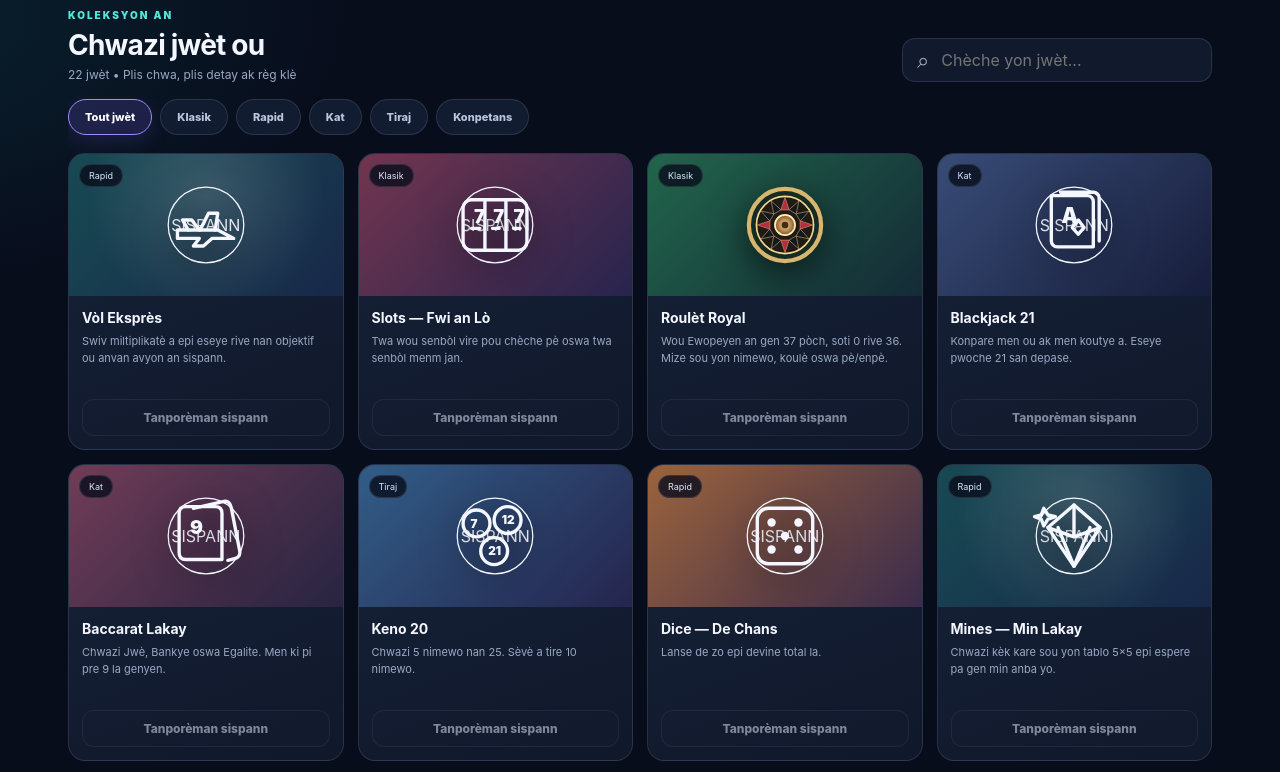
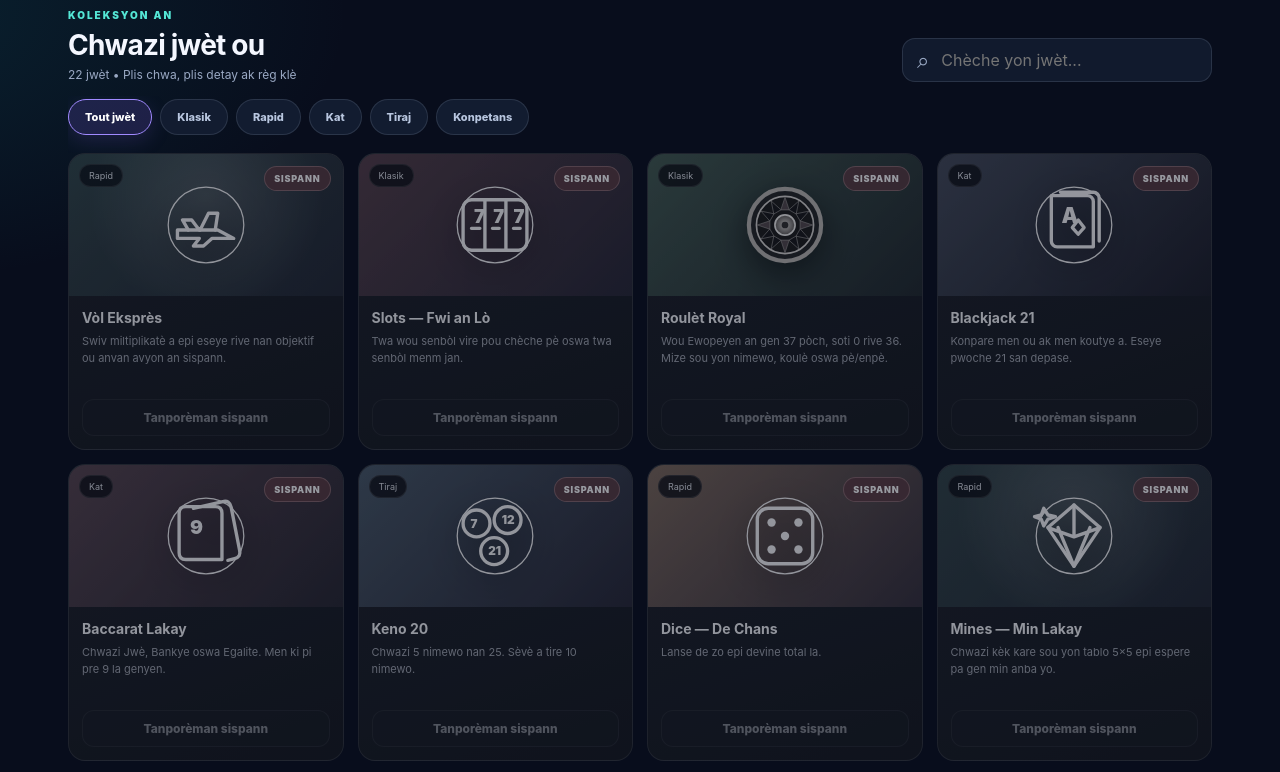
Before and after one commit to milleclatcorpgroup5-web/kazino-lakay, a website built with Vite: page index.html in a window 1280 px wide. Shown: the part 880-1652 px from the top of the page. Built offline with nearby package versions, Linux system fonts and the light colour scheme; some packages are replaced by stand-ins of ours; no server answers.

Commit message:
Enhance game card styles for disabled state
Add styles for disabled game cards and paused badge.

```diff
--- a/src/style.css
+++ b/src/style.css
@@ -425,3 +425,6 @@
 
 /* V1.6.3 PWA install control: keep the compact header usable on phones. */
 @media(max-width:700px){.topbar-actions{gap:5px}.topbar-actions [data-action=install-app]{max-width:95px;white-space:normal;line-height:1.1;padding:8px 9px}}
+
+/* Global admin availability state */
+.game-card-disabled{opacity:.58;filter:saturate(.35);cursor:not-allowed}.game-card-disabled .game-card-artwork{filter:grayscale(.8)}.game-paused-badge{position:absolute;top:12px;right:12px;padding:6px 9px;border-radius:99px;background:#8a3040e8;border:1px solid #ff9aa966;color:#fff;font-size:9px;font-weight:900;letter-spacing:.8px}.game-card-art{position:relative}
```
